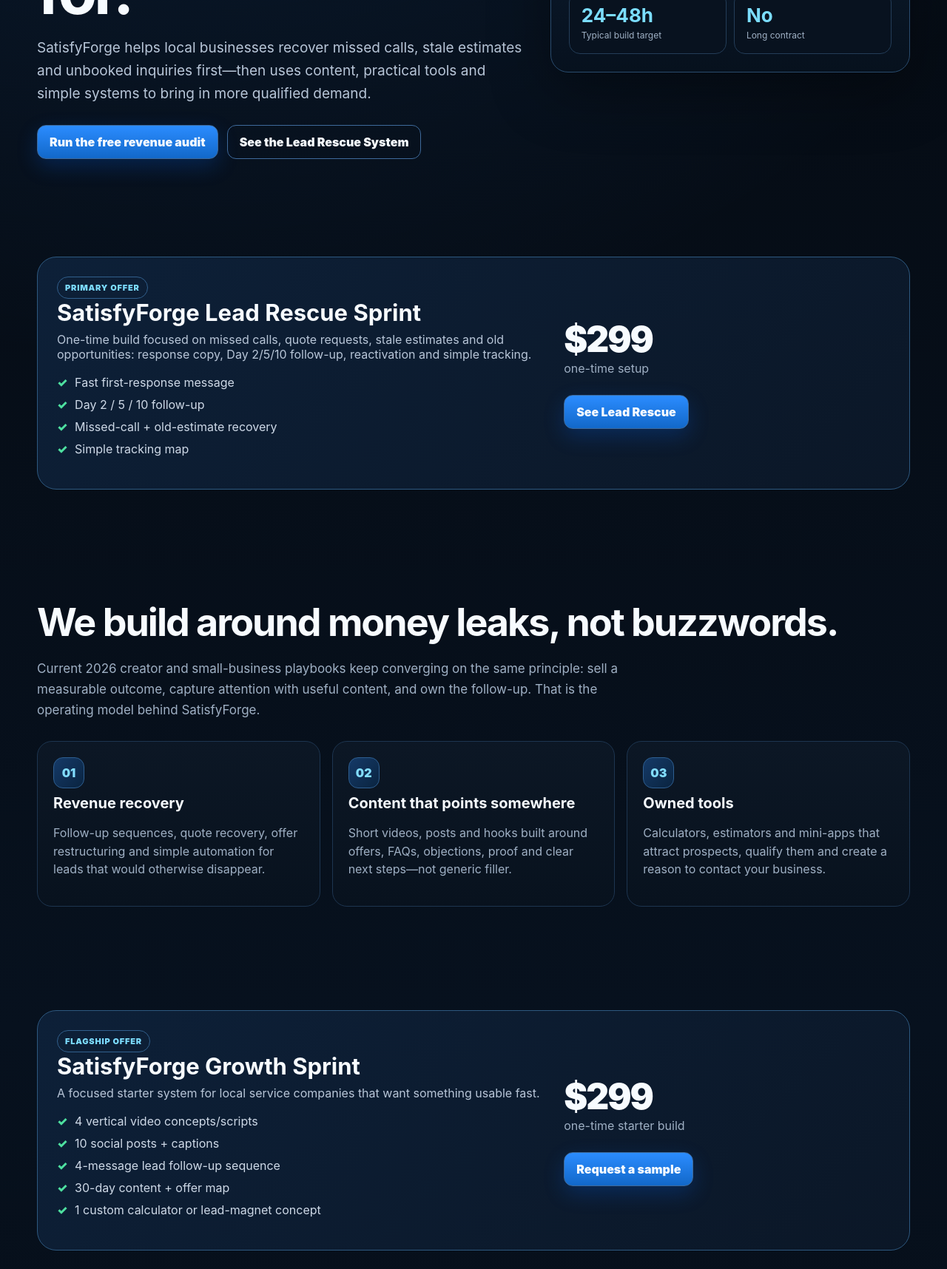
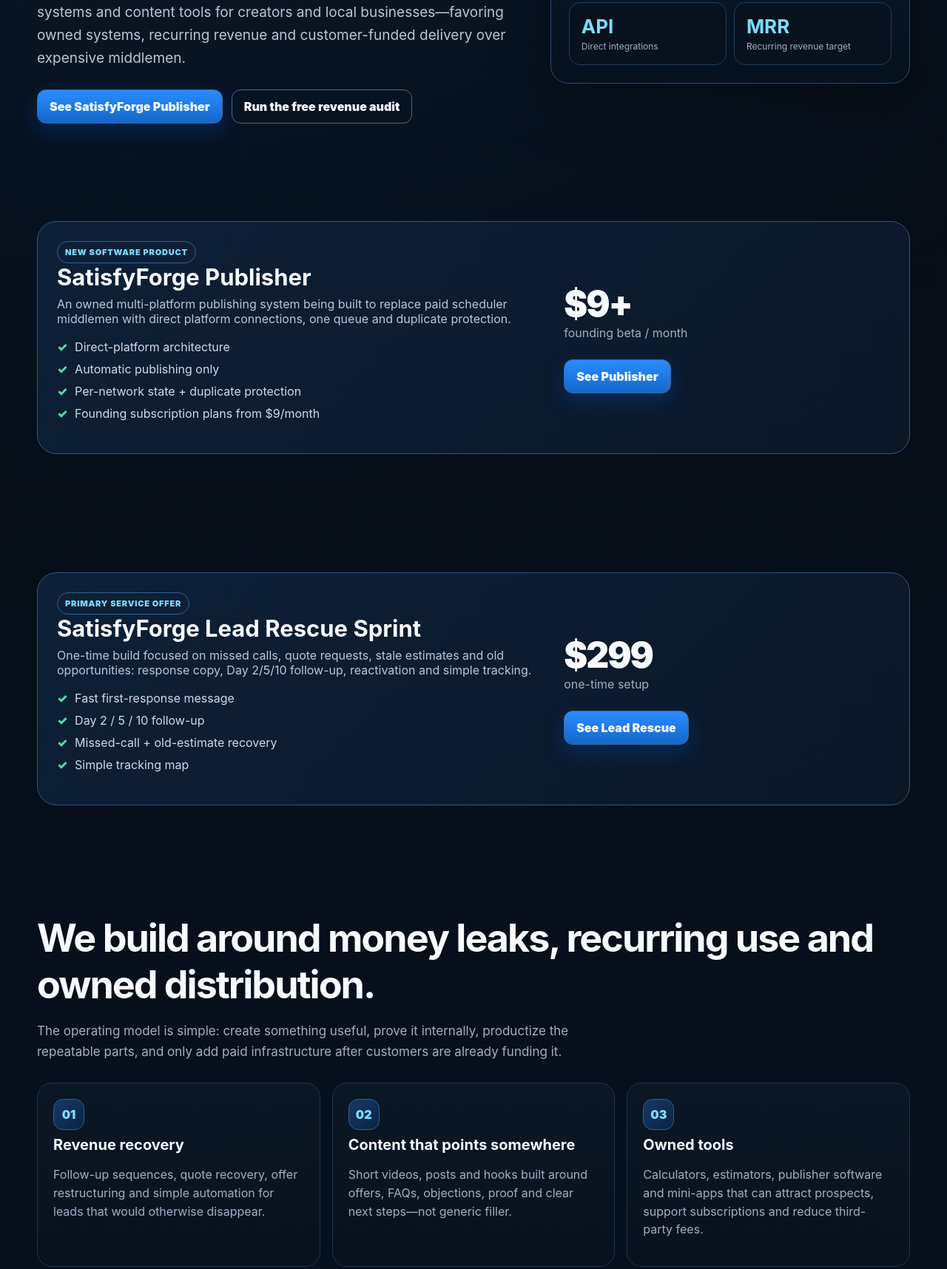
Before and after one commit to satisfyforgee-beep/satisfyforge-labs, a plain HTML site: page satisfyforge-site/index.html in a window 1280 px wide. Shown: the part 557-2273 px from the top of the page at 74% size. Drawn offline with Linux system fonts and the light colour scheme.

Commit message:
Feature owned software and subscription products on homepage

```diff
--- a/satisfyforge-site/index.html
+++ b/satisfyforge-site/index.html
@@ -1,10 +1,12 @@
-<!doctype html><html lang="en"><head><meta charset="utf-8"><meta name="viewport" content="width=device-width,initial-scale=1"><title>SatisfyForge — Growth Systems for Local Businesses</title><meta name="description" content="SatisfyForge builds content, follow-up systems, calculators and practical growth tools for local service businesses."><link rel="stylesheet" href="styles.css"></head><body>
-<nav class="nav"><div class="wrap navin"><a class="brand" href="index.html"><span class="mark">SF</span>SATISFYFORGE</a><div class="links"><a href="lead-rescue.html">Lead Rescue</a><a href="services.html">Services</a><a href="pricing.html">All Prices</a><a href="tools.html">Free Tools</a><a href="audit.html">Free Audit</a><a class="btn small" href="mailto:satisfyforgee@gmail.com?subject=Build%20my%20free%20sample">Get a free sample</a></div><a class="btn small navmobile" href="audit.html">Free audit</a></div></nav>
-<main><section class="wrap hero"><div><div class="eyebrow">LEAD RESPONSE • FOLLOW-UP • CONTENT • TOOLS</div><h1>Before buying more leads, rescue the ones you already paid for.</h1><p>SatisfyForge helps local businesses recover missed calls, stale estimates and unbooked inquiries first—then uses content, practical tools and simple systems to bring in more qualified demand.</p><div class="cta"><a class="btn" href="audit.html">Run the free revenue audit</a><a class="btn ghost" href="lead-rescue.html">See the Lead Rescue System</a></div></div><aside class="heroCard"><span class="pill">START HERE</span><h3>Free Lead Rescue sample</h3><p>We show you one practical way to improve response or follow-up around your real business before asking you to buy anything.</p><div class="kpis"><div class="kpi"><b>1</b><span>Custom sample</span></div><div class="kpi"><b>$0</b><span>To see the concept</span></div><div class="kpi"><b>24–48h</b><span>Typical build target</span></div><div class="kpi"><b>No</b><span>Long contract</span></div></div></aside></section>
-<section class="wrap section"><div class="band"><div><span class="pill">PRIMARY OFFER</span><h3>SatisfyForge Lead Rescue Sprint</h3><p>One-time build focused on missed calls, quote requests, stale estimates and old opportunities: response copy, Day 2/5/10 follow-up, reactivation and simple tracking.</p><div class="list"><div><span class="check">✓</span>Fast first-response message</div><div><span class="check">✓</span>Day 2 / 5 / 10 follow-up</div><div><span class="check">✓</span>Missed-call + old-estimate recovery</div><div><span class="check">✓</span>Simple tracking map</div></div></div><div><div class="price">$299</div><div class="muted">one-time setup</div><div class="cta"><a class="btn" href="lead-rescue.html">See Lead Rescue</a></div></div></div></section>
-<section class="wrap section"><h2>We build around money leaks, not buzzwords.</h2><p>Current 2026 creator and small-business playbooks keep converging on the same principle: sell a measurable outcome, capture attention with useful content, and own the follow-up. That is the operating model behind SatisfyForge.</p><div class="grid3"><div class="card"><div class="icon">01</div><h3>Revenue recovery</h3><p>Follow-up sequences, quote recovery, offer restructuring and simple automation for leads that would otherwise disappear.</p></div><div class="card"><div class="icon">02</div><h3>Content that points somewhere</h3><p>Short videos, posts and hooks built around offers, FAQs, objections, proof and clear next steps—not generic filler.</p></div><div class="card"><div class="icon">03</div><h3>Owned tools</h3><p>Calculators, estimators and mini-apps that attract prospects, qualify them and create a reason to contact your business.</p></div></div></section>
-<section class="wrap section"><div class="band"><div><span class="pill">FLAGSHIP OFFER</span><h3>SatisfyForge Growth Sprint</h3><p>A focused starter system for local service companies that want something usable fast.</p><div class="list"><div><span class="check">✓</span>4 vertical video concepts/scripts</div><div><span class="check">✓</span>10 social posts + captions</div><div><span class="check">✓</span>4-message lead follow-up sequence</div><div><span class="check">✓</span>30-day content + offer map</div><div><span class="check">✓</span>1 custom calculator or lead-magnet concept</div></div></div><div><div class="price">$299</div><div class="muted">one-time starter build</div><div class="cta"><a class="btn" href="mailto:satisfyforgee@gmail.com?subject=Growth%20Sprint">Request a sample</a></div></div></div></section>
-<section class="wrap section"><h2>A simple system that can compound.</h2><div class="steps"><div class="step"><h3>Diagnose</h3><p>Find the most expensive leak: missed calls, stale quotes, weak offer, low close rate or inconsistent traffic.</p></div><div class="step"><h3>Build</h3><p>Create the smallest useful system that fixes that leak and can be measured.</p></div><div class="step"><h3>Publish</h3><p>Turn the business’s real work into content and calls-to-action instead of disconnected posting.</p></div><div class="step"><h3>Improve</h3><p>Double down on what gets replies, bookings and sales. Remove what does not.</p></div></div></section>
-<section class="wrap section"><h2>Built for businesses where one new customer matters.</h2><div class="grid3"><div class="card"><h3>Home services</h3><p>Roofing, HVAC, plumbing, cleaning, restoration, landscaping, pressure washing, detailing and contractors.</p></div><div class="card"><h3>Appointment businesses</h3><p>Gyms, salons, wellness, dental, chiropractic, aesthetics and other booking-driven businesses.</p></div><div class="card"><h3>Creators & digital sellers</h3><p>Product funnels, calculators, creator hooks, lead magnets and simple owned tools that support content revenue.</p></div></div></section>
+<!doctype html><html lang="en"><head><meta charset="utf-8"><meta name="viewport" content="width=device-width,initial-scale=1"><title>SatisfyForge — Growth Systems, Owned Tools & Automation</title><meta name="description" content="SatisfyForge builds content, follow-up systems, owned publishing software, calculators and practical growth tools for creators and local businesses."><link rel="stylesheet" href="styles.css"></head><body>
+<nav class="nav"><div class="wrap navin"><a class="brand" href="index.html"><span class="mark">SF</span>SATISFYFORGE</a><div class="links"><a href="publisher.html">Publisher</a><a href="lead-rescue.html">Lead Rescue</a><a href="services.html">Services</a><a href="pricing.html">All Prices</a><a href="tools.html">Free Tools</a><a href="audit.html">Free Audit</a><a class="btn small" href="mailto:satisfyforgee@gmail.com?subject=Build%20my%20free%20sample">Get a free sample</a></div><a class="btn small navmobile" href="audit.html">Free audit</a></div></nav>
+<main><section class="wrap hero"><div><div class="eyebrow">OWNED SOFTWARE • FOLLOW-UP • CONTENT • TOOLS</div><h1>Build useful systems once. Sell the outcome more than once.</h1><p>SatisfyForge creates practical software, digital products, follow-up systems and content tools for creators and local businesses—favoring owned systems, recurring revenue and customer-funded delivery over expensive middlemen.</p><div class="cta"><a class="btn" href="publisher.html">See SatisfyForge Publisher</a><a class="btn ghost" href="audit.html">Run the free revenue audit</a></div></div><aside class="heroCard"><span class="pill">OWN THE STACK</span><h3>Software, services and recurring products</h3><p>We turn working internal tools into customer-facing products where it makes sense, while keeping free tools and low-cost offers as the front door.</p><div class="kpis"><div class="kpi"><b>$0</b><span>Required upfront software spend</span></div><div class="kpi"><b>1</b><span>Owned product stack</span></div><div class="kpi"><b>API</b><span>Direct integrations</span></div><div class="kpi"><b>MRR</b><span>Recurring revenue target</span></div></div></aside></section>
+<section class="wrap section"><div class="band"><div><span class="pill">NEW SOFTWARE PRODUCT</span><h3>SatisfyForge Publisher</h3><p>An owned multi-platform publishing system being built to replace paid scheduler middlemen with direct platform connections, one queue and duplicate protection.</p><div class="list"><div><span class="check">✓</span>Direct-platform architecture</div><div><span class="check">✓</span>Automatic publishing only</div><div><span class="check">✓</span>Per-network state + duplicate protection</div><div><span class="check">✓</span>Founding subscription plans from $9/month</div></div></div><div><div class="price">$9+</div><div class="muted">founding beta / month</div><div class="cta"><a class="btn" href="publisher.html">See Publisher</a></div></div></div></section>
+<section class="wrap section"><div class="band"><div><span class="pill">PRIMARY SERVICE OFFER</span><h3>SatisfyForge Lead Rescue Sprint</h3><p>One-time build focused on missed calls, quote requests, stale estimates and old opportunities: response copy, Day 2/5/10 follow-up, reactivation and simple tracking.</p><div class="list"><div><span class="check">✓</span>Fast first-response message</div><div><span class="check">✓</span>Day 2 / 5 / 10 follow-up</div><div><span class="check">✓</span>Missed-call + old-estimate recovery</div><div><span class="check">✓</span>Simple tracking map</div></div></div><div><div class="price">$299</div><div class="muted">one-time setup</div><div class="cta"><a class="btn" href="lead-rescue.html">See Lead Rescue</a></div></div></div></section>
+<section class="wrap section"><h2>We build around money leaks, recurring use and owned distribution.</h2><p>The operating model is simple: create something useful, prove it internally, productize the repeatable parts, and only add paid infrastructure after customers are already funding it.</p><div class="grid3"><div class="card"><div class="icon">01</div><h3>Revenue recovery</h3><p>Follow-up sequences, quote recovery, offer restructuring and simple automation for leads that would otherwise disappear.</p></div><div class="card"><div class="icon">02</div><h3>Content that points somewhere</h3><p>Short videos, posts and hooks built around offers, FAQs, objections, proof and clear next steps—not generic filler.</p></div><div class="card"><div class="icon">03</div><h3>Owned tools</h3><p>Calculators, estimators, publisher software and mini-apps that can attract prospects, support subscriptions and reduce third-party fees.</p></div></div></section>
+<section class="wrap section"><div class="band"><div><span class="pill">FLAGSHIP BUILD</span><h3>SatisfyForge Growth Sprint</h3><p>A focused starter system for local service companies that want something usable fast.</p><div class="list"><div><span class="check">✓</span>4 vertical video concepts/scripts</div><div><span class="check">✓</span>10 social posts + captions</div><div><span class="check">✓</span>4-message lead follow-up sequence</div><div><span class="check">✓</span>30-day content + offer map</div><div><span class="check">✓</span>1 custom calculator or lead-magnet concept</div></div></div><div><div class="price">$299</div><div class="muted">one-time starter build</div><div class="cta"><a class="btn" href="mailto:satisfyforgee@gmail.com?subject=Growth%20Sprint">Request a sample</a></div></div></div></section>
+<section class="wrap section"><h2>A simple system that can compound.</h2><div class="steps"><div class="step"><h3>Diagnose</h3><p>Find the most expensive leak or repeated workflow.</p></div><div class="step"><h3>Build</h3><p>Create the smallest useful owned system that solves it.</p></div><div class="step"><h3>Productize</h3><p>Turn repeatable parts into a tool, downloadable product, subscription or licensing offer.</p></div><div class="step"><h3>Improve</h3><p>Use real customer behavior to decide what earns deeper automation and infrastructure.</p></div></div></section>
+<section class="wrap section"><h2>Built for businesses where one new customer matters.</h2><div class="grid3"><div class="card"><h3>Home services</h3><p>Roofing, HVAC, plumbing, cleaning, restoration, landscaping, pressure washing, detailing and contractors.</p></div><div class="card"><h3>Appointment businesses</h3><p>Gyms, salons, wellness, dental, chiropractic, aesthetics and other booking-driven businesses.</p></div><div class="card"><h3>Creators & digital sellers</h3><p>Owned publisher tools, digital products, calculators, creator hooks, lead magnets and recurring software access.</p></div></div></section>
+<section class="wrap section"><div class="notice"><b>Customer-funded growth.</b> We use free/self-hosted infrastructure first. When a real third-party expense becomes necessary, the default is customer deposits, preorder revenue, sponsorship money or fees deducted from completed sales—not speculative spending from our own pocket.</div></section>
 <section class="wrap section"><div class="notice"><b>Professional without pretending.</b> We do not fake client results, testimonials or years in business. The site, offers, process and deliverables are built to look and operate like a serious company from day one.</div></section></main>
-<footer class="foot"><div class="wrap">SatisfyForge • Middletown / Cincinnati–Dayton region • <a href="mailto:satisfyforgee@gmail.com">satisfyforgee@gmail.com</a></div></footer></body></html>
+<footer class="foot"><div class="wrap">SatisfyForge • <a href="publisher.html">Publisher</a> • <a href="pricing.html">Pricing</a> • <a href="mailto:satisfyforgee@gmail.com">satisfyforgee@gmail.com</a></div></footer></body></html>
```
